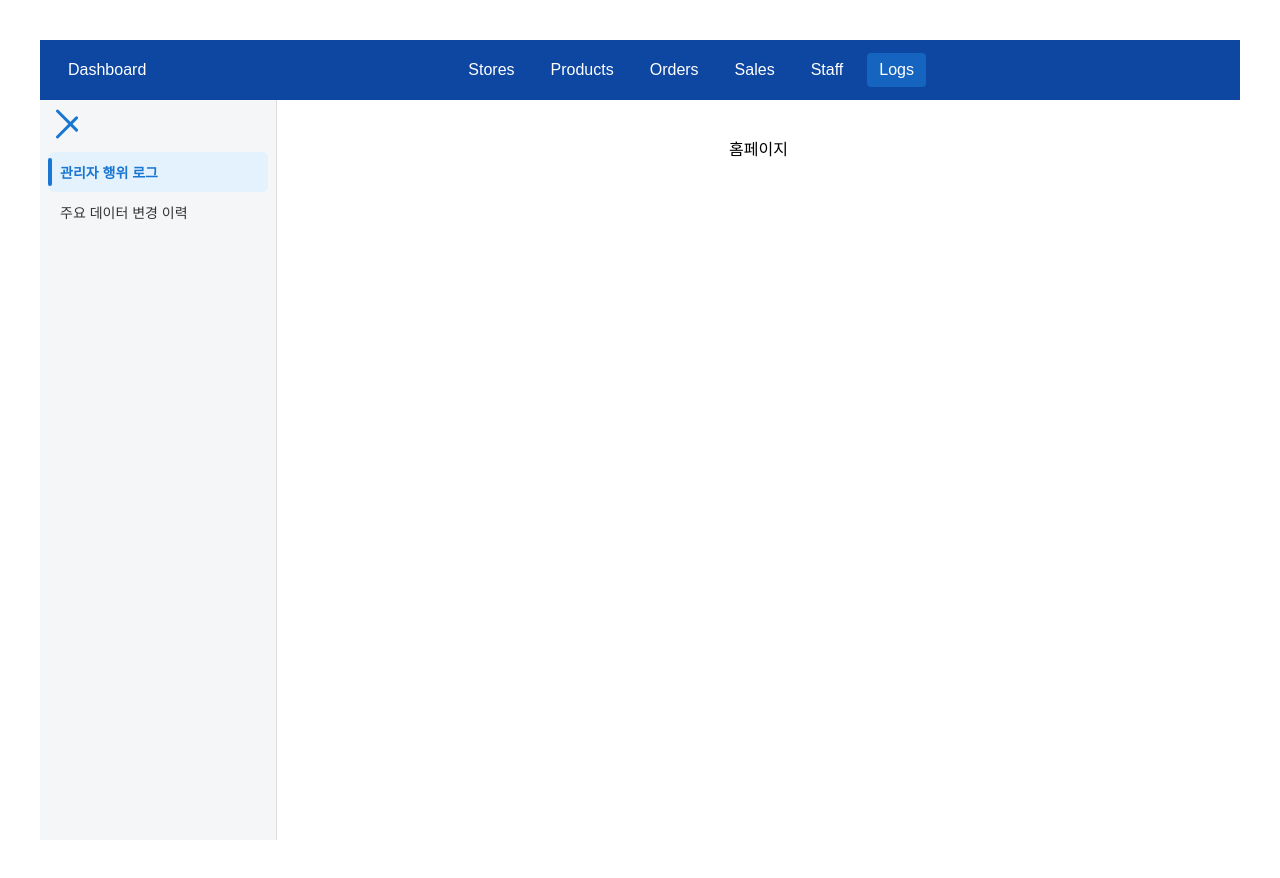
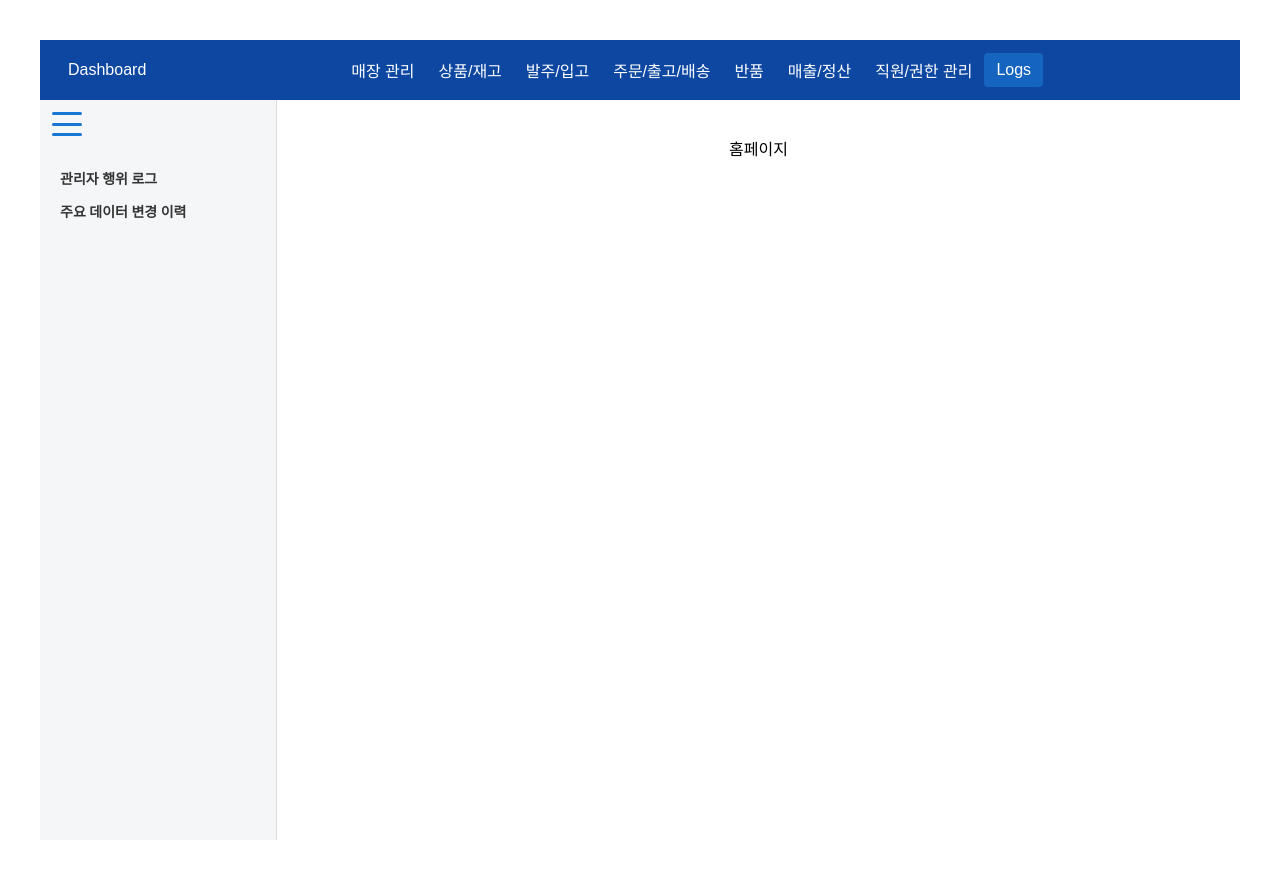
Before and after one commit to forERP/Frontend-Repo, a React (Vite) app in the folder backoffice-web/: page / in a window 1280 px wide. Both pictures are taken after a click on the button "Logs". Built offline with nearby package versions, Linux system fonts and the light colour scheme.

Commit message:
feat: 공통 메인 레이아웃 수정

```diff
--- a/backoffice-web/src/components/Header/Header.jsx
+++ b/backoffice-web/src/components/Header/Header.jsx
@@ -1,32 +1,33 @@
 import React from 'react';
 import './Header.css';
 
-export default function Header({ selectedTopMenu, onTopMenuClick, menus }) {
-  const topMenus = Object.keys(menus).filter(menu => menu !== 'Dashboard'); // 오른쪽 메뉴
+export default function Header({ menus, activeTopKey, onTopMenuClick }) {
+  const dashboard = menus.find(m => m.key === 'dashboard');
+  const restMenus = menus.filter(m => m.key !== 'dashboard');
 
   return (
     <header className="header">
       <div className="header-left">
+        {dashboard && (
           <button
-          className={selectedTopMenu === 'Dashboard' ? 'active' : ''}
-          onClick={() => onTopMenuClick('Dashboard')}
+            className={activeTopKey === dashboard.key ? 'active' : ''}
+            onClick={() => onTopMenuClick(dashboard.key)}
           >
-          Dashboard
+            {dashboard.label}
           </button>
+        )}
       </div>
 
       <div className="header-right">
-        <div className="right-menu-wrapper">
-          {topMenus.map((menu) => (
+        {restMenus.map(menu => (
           <button
-              key={menu}
-              className={selectedTopMenu === menu ? 'active' : ''}
-              onClick={() => onTopMenuClick(menu)}
+            key={menu.key}
+            className={activeTopKey === menu.key ? 'active' : ''}
+            onClick={() => onTopMenuClick(menu.key)}
           >
-              {menu}
+            {menu.label}
           </button>
         ))}
-        </div>
       </div>
     </header>
   );
--- a/backoffice-web/src/components/Sidebar/Sidebar.css
+++ b/backoffice-web/src/components/Sidebar/Sidebar.css
@@ -5,7 +5,7 @@
     border-right: 1px solid #ddd;
     padding: 12px 8px;
     transition: width 0.2s ease;
-    overflow: hidden;
+    overflow-x: hidden;
 }
 
 .sidebar.closed {
@@ -31,63 +31,67 @@
     width: 100%;
     background-color: #1976d2;
     border-radius: 2px;
-    transition: all 0.3s ease;
-}
-
-.sidebar-toggle .bar.open:nth-child(1) {
-    transform: rotate(45deg) translate(5px, 5px);
-}
-
-.sidebar-toggle .bar.open:nth-child(2) {
-    opacity: 0;
-}
-
-.sidebar-toggle .bar.open:nth-child(3) {
-    transform: rotate(-45deg) translate(5px, -5px);
 }
 
 .sidebar-menu {
     list-style: none;
     padding: 0;
-    margin: 40px 0 0 0;
+    margin: 0;
 }
 
-.sidebar-btn {
-    width: 100%;
+.sidebar>.sidebar-menu {
+    margin-top: 50px;
+}
+
+.sidebar-item {
+    margin: 1px 0;
+}
+
+.sidebar-label {
     display: flex;
     align-items: center;
-    justify-content: flex-start;
-    padding: 10px 12px;
-    background: none;
-    border: none;
+    padding: 6px 12px;
     cursor: pointer;
+    user-select: none;
+    border-radius: 6px;
     font-size: 14px;
     color: #333;
-    border-radius: 6px;
-    transition: background-color 0.2s ease;
+    transition: background-color 0.15s ease, color 0.15s ease;
 }
 
-.sidebar-btn:hover {
+.sidebar-label:hover {
     background-color: #e3f2fd;
     color: #1976d2;
 }
 
-.sidebar-btn.active {
-    background-color: #e3f2fd;
-    color: #1976d2;
-    font-weight: 600;
+.sidebar-label.depth-0 {
+    font-weight: 700;
+}
+
+.sidebar-label.depth-1 {
+    padding-left: 18px;
+    font-weight: 400;
+}
+
+.sidebar-label.depth-2 {
+    padding-left: 28px;
+    font-size: 13.5px;
+    font-weight: 400;
+    color: #555;
     position: relative;
 }
 
-.sidebar-btn.active::before {
-    content: '';
+.sidebar-label.depth-2::before {
+    content: '•';
     position: absolute;
-    left: 0;
-    top: 6px;
-    bottom: 6px;
-    width: 4px;
-    background-color: #1976d2;
-    border-radius: 2px;
+    left: 18px;
+    color: #999;
+}
+
+.sidebar-label.depth-3 {
+    padding-left: 38px;
+    font-size: 13px;
+    color: #666;
 }
 
 .sidebar.closed .sidebar-menu {
--- a/backoffice-web/src/components/Sidebar/Sidebar.jsx
+++ b/backoffice-web/src/components/Sidebar/Sidebar.jsx
@@ -1,38 +1,71 @@
+import { useState, useEffect } from 'react';
+import { useNavigate } from 'react-router-dom';
 import './Sidebar.css';
 
-export default function Sidebar({
-  isOpen,
-  menus,
-  selectedTopMenu,
-  selectedSubMenu,
-  onSubClick,
-  onToggle,
-}) {
-  const subMenus = menus[selectedTopMenu] || [];
+export default function Sidebar({ isOpen, menus, onToggle }) {
+  const navigate = useNavigate();
+  const [openKeys, setOpenKeys] = useState({});
+
+  const buildDefaultOpenKeys = (menuList, acc = {}) => {
+    menuList.forEach(menu => {
+      if (menu.collapsible) acc[menu.key] = true;
+      if (menu.children) buildDefaultOpenKeys(menu.children, acc);
+    });
+    return acc;
+  };
+
+  useEffect(() => {
+    if (menus && menus.length > 0) {
+      setOpenKeys(buildDefaultOpenKeys(menus));
+    }
+  }, [menus]);
+
+  const toggle = (key) => {
+    setOpenKeys(prev => ({
+      ...prev,
+      [key]: !prev[key],
+    }));
+  };
+
+  const renderMenus = (menuList, depth = 0) => (
+    <ul className="sidebar-menu">
+      {menuList
+        .filter(menu => !menu.hidden)
+        .map(menu => {
+          const opened = openKeys[menu.key];
+
+          return (
+            <li key={menu.key} className="sidebar-item">
+              <div
+                className={`sidebar-label depth-${depth}`}
+                onClick={() => {
+                  if (menu.collapsible) {
+                    toggle(menu.key);
+                  } else if (menu.path) {
+                    navigate(menu.path);
+                  }
+                }}
+              >
+                {menu.label}
+              </div>
+
+              {menu.children && (!menu.collapsible || opened) &&
+                renderMenus(menu.children, depth + 1)}
+            </li>
+          );
+        })}
+    </ul>
+  );
 
   return (
     <aside className={`sidebar ${isOpen ? 'open' : 'closed'}`}>
       <div className="sidebar-toggle" onClick={onToggle}>
-        <div className={`bar ${isOpen ? 'open' : ''}`}></div>
-        <div className={`bar ${isOpen ? 'open' : ''}`}></div>
-        <div className={`bar ${isOpen ? 'open' : ''}`}></div>
+        <div className="bar" />
+        <div className="bar" />
+        <div className="bar" />
       </div>
 
-      {isOpen && (
-        <ul className="sidebar-menu">
-          {subMenus.map((sub) => (
-            <li key={sub}>
-              <button
-                className={`sidebar-btn ${selectedSubMenu === sub ? 'active' : ''}`}
-                onClick={() => onSubClick(sub)}
-              >
-                <span className="text">{sub}</span>
-              </button>
-            </li>
-          ))}
-        </ul>
-      )}
+      {isOpen && renderMenus(menus)}
     </aside>
-
   );
 }
--- /dev/null
+++ b/backoffice-web/src/constants/menus.jsx
@@ -0,0 +1,226 @@
+export const menus = [
+    {
+        key: 'dashboard',
+        label: 'Dashboard',
+        path: '/',
+        permissionCode: 'DASHBOARD_VIEW',
+    },
+
+    {
+        key: 'store',
+        label: '매장 관리',
+        permissionCode: 'STORE_MENU',
+        children: [
+            {
+                key: 'store-list',
+                label: '매장 목록',
+                path: '/stores',
+                permissionCode: 'STORE_LIST_VIEW',
+            },
+            {
+                key: 'store-detail',
+                label: '매장 상세',
+                collapsible: true,
+                permissionCode: 'STORE_DETAIL_MENU',
+                children: [
+                    {
+                        key: 'store-basic',
+                        label: '기본 정보',
+                        path: '/stores/:id/basic',
+                        permissionCode: 'STORE_BASIC_VIEW',
+                    },
+                    {
+                        key: 'store-status',
+                        label: '운영 상태',
+                        path: '/stores/:id/status',
+                        permissionCode: 'STORE_STATUS_UPDATE',
+                    },
+                    {
+                        key: 'store-summary',
+                        label: '운영 현황',
+                        path: '/stores/:id/summary',
+                        permissionCode: 'STORE_SUMMARY_VIEW',
+                    },
+                ],
+            },
+        ],
+    },
+
+    {
+        key: 'product-stock',
+        label: '상품/재고',
+        permissionCode: 'PRODUCT_STOCK_MENU',
+        children: [
+            {
+                key: 'product',
+                label: '상품 관리',
+                collapsible: true,
+                permissionCode: 'PRODUCT_MENU',
+                children: [
+                    {
+                        key: 'product-list',
+                        label: '상품 목록',
+                        path: '/products',
+                        permissionCode: 'PRODUCT_LIST_VIEW',
+                    },
+                    {
+                        key: 'product-detail',
+                        label: '상품 상세',
+                        path: '/products/:id',
+                        hidden: true,
+                        permissionCode: 'PRODUCT_DETAIL_VIEW',
+                    },
+                ],
+            },
+            {
+                key: 'stock',
+                label: '재고 관리',
+                collapsible: true,
+                permissionCode: 'STOCK_MENU',
+                children: [
+                    {
+                        key: 'stock-status',
+                        label: '재고 현황',
+                        path: '/stocks',
+                        permissionCode: 'STOCK_VIEW',
+                    },
+                    {
+                        key: 'stock-history',
+                        label: '재고 이력',
+                        path: '/stocks/history',
+                        permissionCode: 'STOCK_HISTORY_VIEW',
+                    },
+                    {
+                        key: 'stock-adjust',
+                        label: '재고 조정',
+                        path: '/stocks/adjust',
+                        permissionCode: 'STOCK_ADJUST',
+                    },
+                ],
+            },
+        ],
+    },
+
+    {
+        key: 'purchase-inbound',
+        label: '발주/입고',
+        permissionCode: 'PURCHASE_INBOUND_MENU',
+        children: [
+            {
+                key: 'purchase',
+                label: '발주 관리',
+                collapsible: true,
+                permissionCode: 'PURCHASE_MENU',
+                children: [
+                    { key: 'purchase-request', label: '발주 요청', path: '/purchases/requests' },
+                    { key: 'purchase-approve', label: '발주 승인', path: '/purchases/approvals' },
+                    { key: 'purchase-history', label: '발주 이력', path: '/purchases' },
+                ],
+            },
+            {
+                key: 'inbound',
+                label: '입고 관리',
+                collapsible: true,
+                permissionCode: 'INBOUND_MENU',
+                children: [
+                    { key: 'inbound-process', label: '입고 처리', path: '/inbounds/process' },
+                    { key: 'inbound-history', label: '입고 이력', path: '/inbounds' },
+                ],
+            },
+        ],
+    },
+
+    {
+        key: 'order-shipment',
+        label: '주문/출고/배송',
+        permissionCode: 'ORDER_SHIPMENT_MENU',
+        children: [
+            {
+                key: 'order',
+                label: '주문 조회',
+                collapsible: true,
+                permissionCode: 'ORDER_MENU',
+                children: [
+                    { key: 'order-list', label: '주문 목록', path: '/orders' },
+                    { key: 'order-detail', label: '주문 상세', path: '/orders/:id', hidden: true },
+                ],
+            },
+            {
+                key: 'shipment',
+                label: '출고 관리',
+                collapsible: true,
+                permissionCode: 'SHIPMENT_MENU',
+                children: [
+                    { key: 'shipment-process', label: '출고 처리', path: '/shipments/process' },
+                    { key: 'shipment-history', label: '출고 이력', path: '/shipments' },
+                ],
+            },
+            {
+                key: 'delivery',
+                label: '배송 정보',
+                path: '/deliveries',
+                permissionCode: 'DELIVERY_VIEW',
+            },
+        ],
+    },
+
+    {
+        key: 'return',
+        label: '반품',
+        permissionCode: 'RETURN_MENU',
+        children: [
+            { key: 'return-request', label: '반품 요청', path: '/returns/requests' },
+            { key: 'return-approve', label: '반품 승인', path: '/returns/approvals' },
+            { key: 'return-history', label: '반품 이력', path: '/returns' },
+        ],
+    },
+
+    {
+        key: 'sales-settlement',
+        label: '매출/정산',
+        permissionCode: 'SALES_SETTLEMENT_MENU',
+        children: [
+            {
+                key: 'sales',
+                label: '매출 조회',
+                collapsible: true,
+                children: [
+                    { key: 'sales-summary', label: '매출 요약', path: '/sales' },
+                    { key: 'sales-detail', label: '매출 상세', path: '/sales/detail' },
+                ],
+            },
+            {
+                key: 'settlement',
+                label: '정산 관리',
+                collapsible: true,
+                children: [
+                    { key: 'settlement-create', label: '정산 생성', path: '/settlements/new' },
+                    { key: 'settlement-history', label: '정산 이력', path: '/settlements' },
+                ],
+            },
+        ],
+    },
+
+    {
+        key: 'staff-auth',
+        label: '직원/권한 관리',
+        permissionCode: 'STAFF_AUTH_MENU',
+        children: [
+            { key: 'staff', label: '직원 관리', path: '/staffs' },
+            { key: 'attendance', label: '근태 관리', path: '/attendances' },
+            { key: 'role', label: '권한 관리', path: '/roles' },
+        ],
+    },
+
+    {
+        key: 'logs',
+        label: 'Logs',
+        permissionCode: 'LOG_MENU',
+        children: [
+            { key: 'admin-log', label: '관리자 행위 로그', path: '/logs/admin' },
+            { key: 'data-log', label: '주요 데이터 변경 이력', path: '/logs/data' },
+        ],
+    },
+];
+
+export default menus;
--- a/backoffice-web/src/layouts/MainLayout.jsx
+++ b/backoffice-web/src/layouts/MainLayout.jsx
@@ -1,56 +1,47 @@
-import React, { useState } from 'react';
+import React, { useState, useMemo } from 'react';
 import { Outlet } from 'react-router-dom';
 import Header from '../components/Header/Header';
 import Sidebar from '../components/Sidebar/Sidebar';
+import { menus } from '../constants/menus';
 import './MainLayout.css';
 
 export default function MainLayout() {
-  const dummyMenus = {
-    Dashboard: [],
-    Stores: ['매장 등록', '정보 수정', '운영 상태', '운영 현황'],
-    Products: ['상품 관리', '재고 관리', '발주 관리', '입고 관리'],
-    Orders: ['주문 관리', '출고 관리', '배송 관리', '반품 관리'],
-    Sales: ['매출 관리', '정산 관리'],
-    Staff: ['매출 관리', '정산 관리'],
-    Logs: ['관리자 행위 로그', '주요 데이터 변경 이력']
-  };
-
-
-  const [selectedTopMenu, setSelectedTopMenu] = useState('dashboard');
-  const [selectedSubMenu, setSelectedSubMenu] = useState(null);
+  const [activeTopKey, setActiveTopKey] = useState('dashboard');
   const [isSidebarOpen, setIsSidebarOpen] = useState(false);
 
-  const handleTopMenuClick = (menu) => {
-    setSelectedTopMenu(menu);
+  const activeTopMenu = useMemo(
+    () => menus.find(menu => menu.key === activeTopKey),
+    [activeTopKey]
+  );
 
-    if (menu === 'dashboard') {
+  const sidebarMenus = activeTopMenu?.children ?? [];
+
+  const handleTopMenuClick = (key) => {
+    setActiveTopKey(key);
+
+    if (key === 'dashboard') {
       setIsSidebarOpen(false);
-      setSelectedSubMenu(null);
     } else {
       setIsSidebarOpen(true);
-      setSelectedSubMenu(dummyMenus[menu]?.[0] || null);
     }
   };
 
-  const toggleSidebar = () => setIsSidebarOpen((prev) => !prev);
-
-  const handleSubMenuClick = (sub) => setSelectedSubMenu(sub);
+  const toggleSidebar = () => {
+    setIsSidebarOpen(prev => !prev);
+  };
 
   return (
     <div className="main-layout">
       <Header
-        menus={dummyMenus}
-        selectedTopMenu={selectedTopMenu}
+        menus={menus}
+        activeTopKey={activeTopKey}
         onTopMenuClick={handleTopMenuClick}
       />
 
       <div className="layout-body">
         <Sidebar
           isOpen={isSidebarOpen}
-          menus={dummyMenus}
-          selectedTopMenu={selectedTopMenu}
-          selectedSubMenu={selectedSubMenu}
-          onSubClick={handleSubMenuClick}
+          menus={sidebarMenus}
           onToggle={toggleSidebar}
         />
 
--- a/backoffice-web/src/router/AppRouter.jsx
+++ b/backoffice-web/src/router/AppRouter.jsx
@@ -1,5 +1,6 @@
 import { Routes, Route } from 'react-router-dom';
 import MainLayout from '../layouts/MainLayout';
+import ProtectedRoute from './ProtectedRoute';
 
 import Home from '../pages/Home.jsx';
 import Login from '../pages/Login.jsx';
@@ -8,8 +9,10 @@ import NotFound from '../pages/NotFound.jsx';
 export default function AppRouter() {
   return (
     <Routes>
-      <Route element={<MainLayout />}>
-        <Route path="/" element={<Home />} />
+      <Route element={<ProtectedRoute />}>
+        <Route element={<MainLayout />}>
+          <Route path="/" element={<Home />} />
+        </Route>
       </Route>
 
       <Route path="/login" element={<Login />} />
--- /dev/null
+++ b/backoffice-web/src/router/ProtectedRoute.jsx
@@ -0,0 +1,12 @@
+import { Navigate, Outlet } from 'react-router-dom';
+
+const DEV_BYPASS = import.meta.env.DEV;
+
+export default function ProtectedRoute() {
+    if (DEV_BYPASS) return <Outlet />;
+
+    const token = localStorage.getItem('accessToken');
+    if (!token) return <Navigate to="/login" replace />;
+
+    return <Outlet />;
+}
```
Also changed, not shown: backoffice-web/src/components/Header/Header.css (+4 -4 lines). Lines whose indentation alone changed are shown as unchanged.
